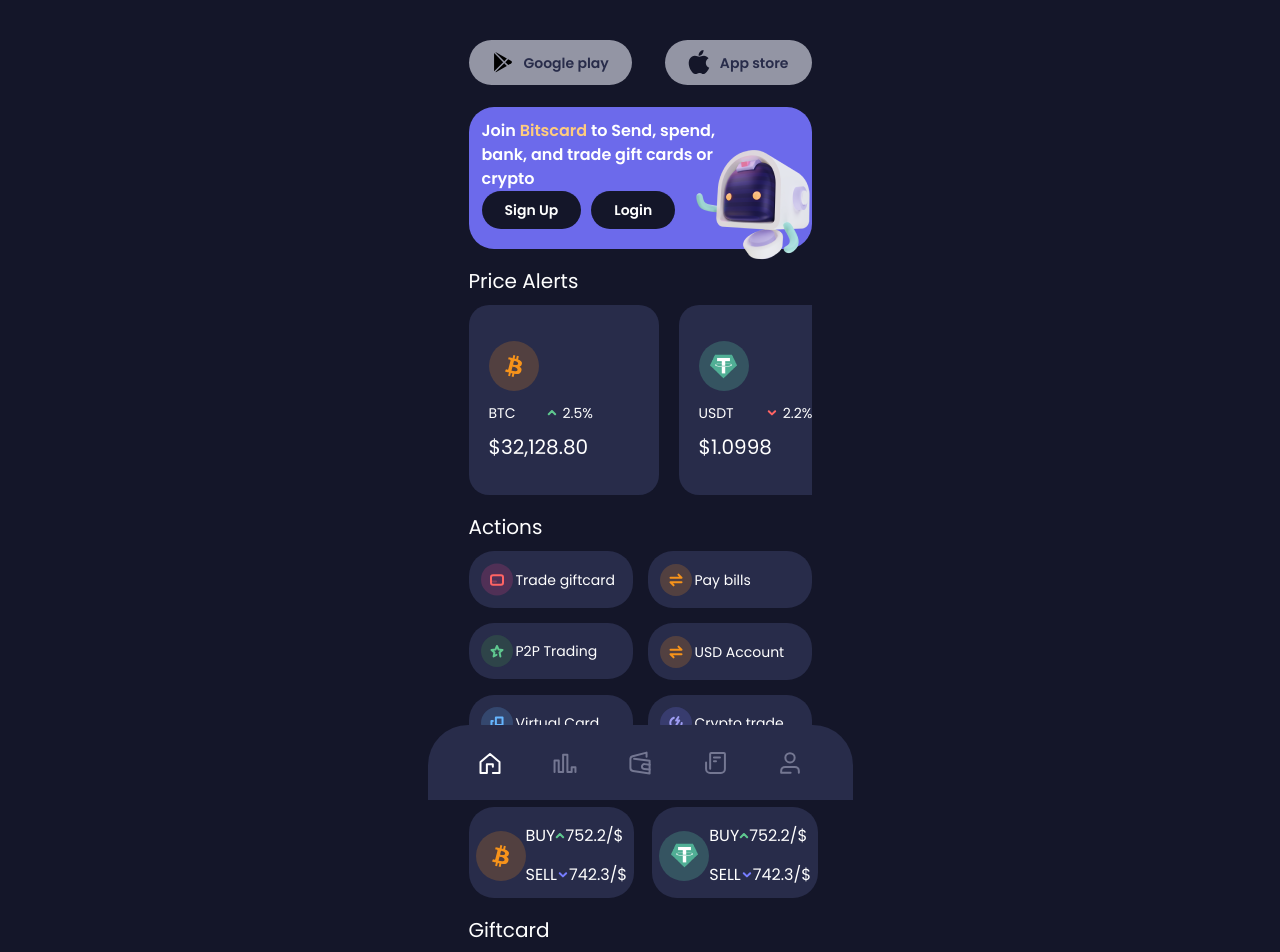
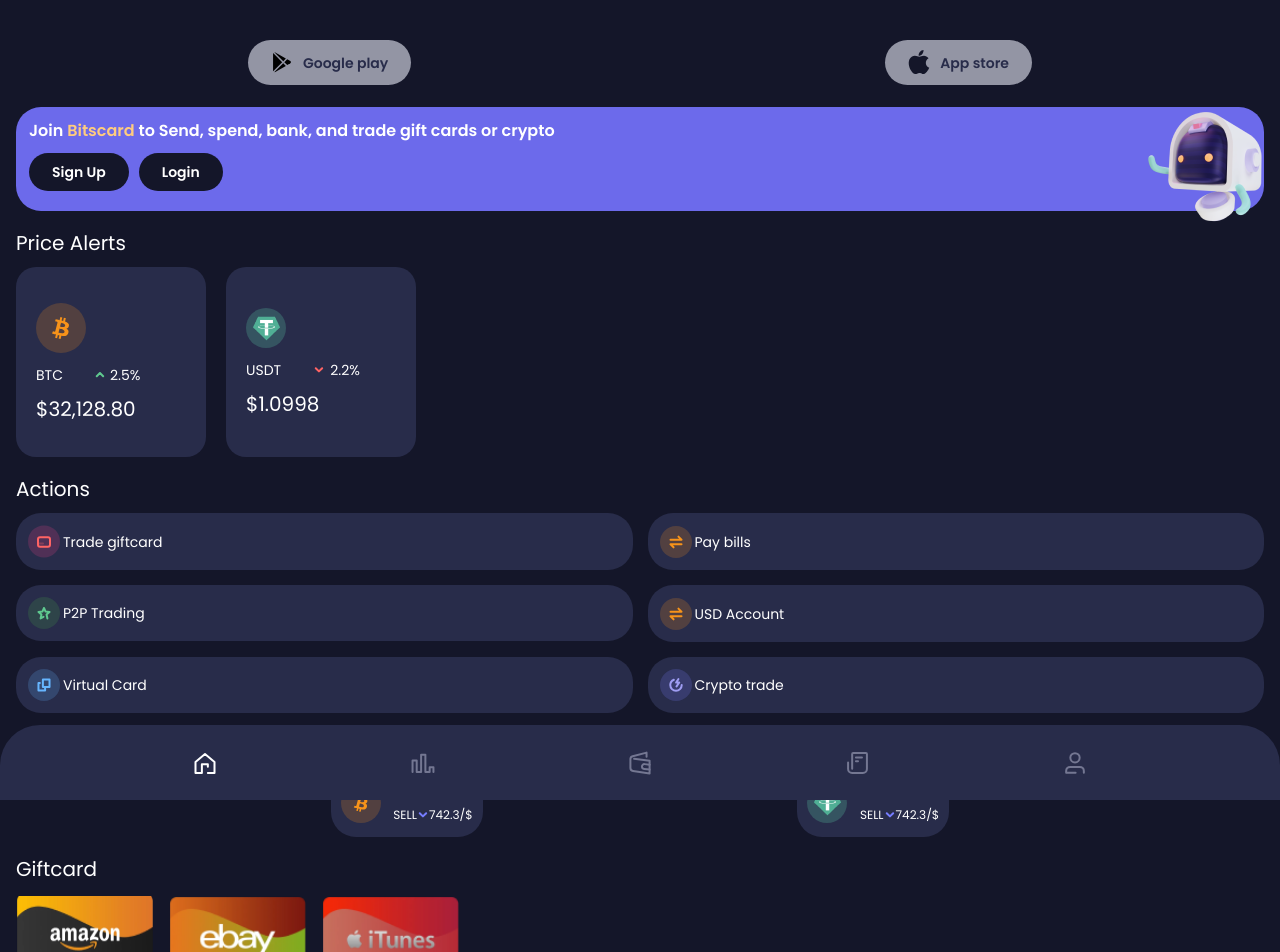
Before and after one commit to EllaLawrie/Robot-wallet, a React (Vite) app: page / in a window 1280 px wide. Shown: the top 952 px of the page. Built offline with nearby package versions, Linux system fonts and the light colour scheme.

Commit message:
Eke's home page update

```diff
--- a/src/App.jsx
+++ b/src/App.jsx
@@ -1,16 +1,16 @@
 // Components
-import Navbar from './components/navbar/Navbar'
-import Router from './components/Router'
+import Navbar from "./components/navbar/Navbar";
+import Router from "./components/Router";
 // import Modal from './components/modal/Modal'
 
 function App() {
   return (
-    <>
+    <div className="all-content-wrapper">
       <Navbar />
       {/* <Modal /> */}
       <Router />
-    </>
-  )
+    </div>
+  );
 }
 
-export default App
+export default App;
--- a/src/components/actions/action.css
+++ b/src/components/actions/action.css
@@ -10,11 +10,11 @@
   font-weight: 500;
 }
 
-@media screen and (max-width: 300px) {
+@media screen and (max-width: 320px) {
   .actions {
-    justify-content: center;
+    /* justify-content: center;
     padding-left: 10px;
-    padding-right: 10px;
+    padding-right: 10px; */
     gap: 10px;
   }
 }
--- a/src/components/navbar/navbar.css
+++ b/src/components/navbar/navbar.css
@@ -1,5 +1,6 @@
 .navbar {
-  max-width: 425px;
+  /* max-width: 425px; */
+  width: 100%;
   height: 75px;
   background-color: var(--dark-2);
   position: fixed;
--- a/src/index.css
+++ b/src/index.css
@@ -15,7 +15,7 @@
   --green: #85eab1;
 
   /* Fonts */
-  --poppins: 'Poppins', sans-serif;
+  --poppins: "Poppins", sans-serif;
 
   /* Font sizes */
   --font-10: 0.625rem;
@@ -93,6 +93,11 @@
   scroll-behavior: smooth;
 }
 
+.all-content-wrapper {
+  width: 100%;
+  overflow: hidden;
+}
+
 .details-container {
   max-width: 375px;
   margin: auto;
--- a/src/pages/home/homepage.css
+++ b/src/pages/home/homepage.css
@@ -1,16 +1,18 @@
 .container {
-  width: 375px;
+  width: 100%;
   margin: auto;
   margin-bottom: 30px;
   min-height: 100vh;
   padding: 40px 16px;
+  box-sizing: border-box;
 }
 
 .first-box {
   display: flex;
-  justify-content: space-between;
+  justify-content: space-around;
   align-items: center;
   gap: 10px;
+  flex-wrap: wrap;
 }
 
 .box {
@@ -44,6 +46,8 @@
   align-items: center;
   gap: 10px;
   position: relative;
+  flex-wrap: wrap;
+  margin-top: 10px;
 }
 
 .btn {
@@ -88,24 +92,35 @@
 }
 
 .crypto-rates-wrapper {
-  display: grid;
+  /* display: grid;
   grid-template-columns: repeat(2, 1fr);
-  gap: 18px;
+  gap: 18px; */
+  display: flex;
+  justify-content: space-evenly;
+  flex-wrap: wrap;
   margin-top: 12px;
+  row-gap: 10px;
 }
 
 .crypto-rates {
+  width: 152px;
   display: flex;
-  justify-content: center;
+  /* justify-content: center; */
+  justify-content: space-between;
   align-items: center;
   background-color: var(--dark-2);
   border-radius: var(--br-25);
-  padding: 17px 7px 11px;
+  padding: 10px;
+  box-sizing: border-box;
+}
+
+.crypto-rates > img {
+  width: 40px;
 }
 
 .usdt-logo-wrapper {
-  width: 50px;
-  height: 50px;
+  width: 40px;
+  height: 40px;
   background: rgba(80, 175, 149, 0.31);
   display: flex;
   justify-content: center;
@@ -116,7 +131,8 @@
 .crypto-rate {
   display: flex;
   flex-direction: column;
-  gap: 15px;
+  /* gap: 15px; */
+  font-size: 12px;
 }
 
 .crypto-rate div {
@@ -134,6 +150,18 @@
   grid-template-columns: repeat(2, 1fr);
   gap: 15px;
   margin-top: 12px;
+}
+
+@media screen and (max-width: 320px) {
+  .actions-wrapper {
+    grid-template-columns: 1fr;
+  }
+
+  .crypto-rates {
+    width: 100%;
+    justify-content: start;
+    gap: 10px;
+  }
 }
 
 .giftcards-wrapper {
@@ -261,7 +289,7 @@
   right: 15%;
 }
 
-@media screen and (max-width: 370px) {
+/* @media screen and (max-width: 370px) {
   .crypto-rates-wrapper {
     grid-template-columns: 1fr;
   }
@@ -298,4 +326,4 @@
 .news-wrapper,
 .faqs-wrapper {
   padding: 6px 2px;
-}
+} */
```
